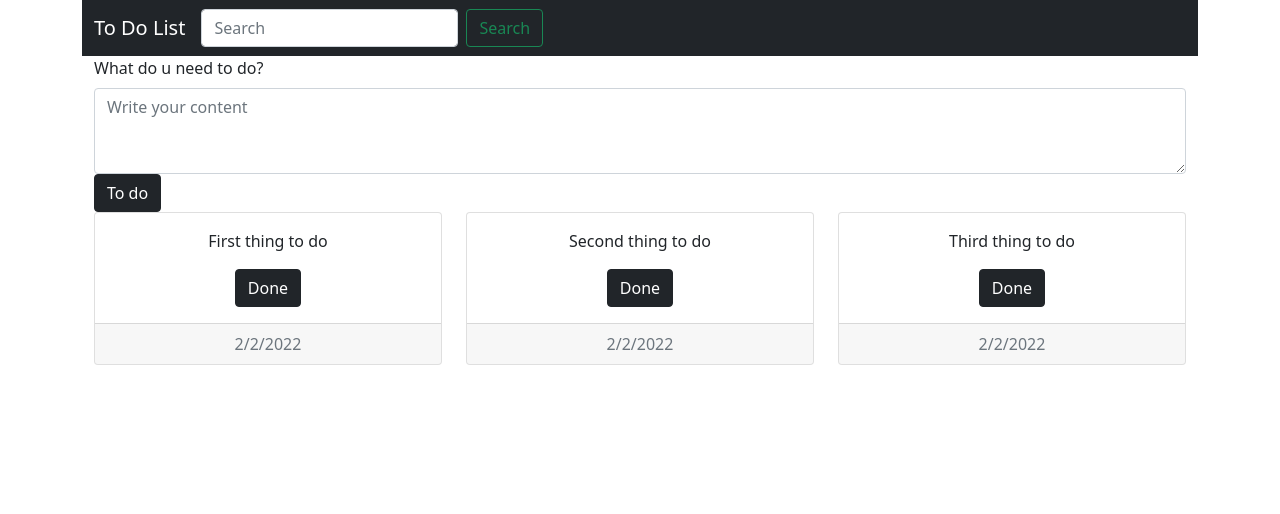
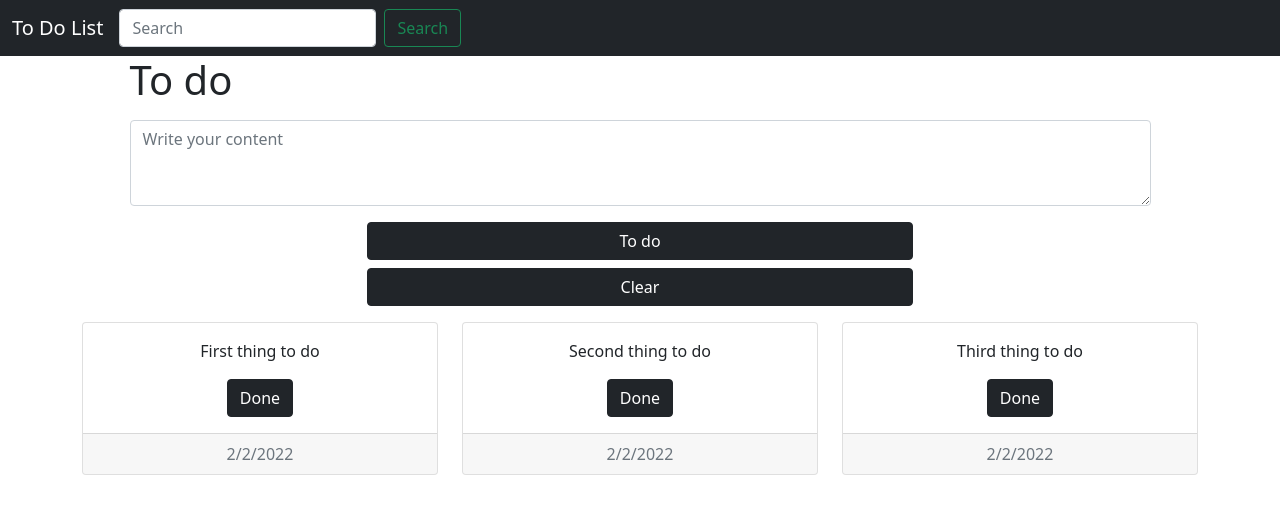
Before and after one commit to Sufien/To-do-list, a React (Create React App) app: page / in a window 1280 px wide. Shown: the top 514 px of the page. Built offline with nearby package versions, Linux system fonts and the light colour scheme.

Commit message:
adding the clear button and its function to clear the form

```diff
--- a/package.json
+++ b/package.json
@@ -16,7 +16,7 @@
   "scripts": {
     "predeploy": "npm run build",
     "deploy": "gh-pages -d build",
-    "start": "FAST_REFRESH=false react-scripts start",
+    "start": "react-scripts start",
     "build": "react-scripts build",
     "test": "react-scripts test",
     "eject": "react-scripts eject"
--- a/src/App.js
+++ b/src/App.js
@@ -7,7 +7,7 @@ const text = ["First thing to do", "Second thing to do", "Third thing to do"];
 function App() {
   return (
 
-    <div class="container">
+    <div>
       <Navbar />
       <ContentManager data={text}/>
     </div>
--- a/src/components/ContentManager.jsx
+++ b/src/components/ContentManager.jsx
@@ -21,11 +21,13 @@ function ContentManager(props) {
 
 
     return (
-        <div>
-            <Form handleSubmit={addContent}/>
-            <Card data={text} handleDelete={deleteContent}/>
+        <div class="container">
+            <div class="row justify-content-center gy-3">
+                <Form handleSubmit={addContent}/>
+                <Card data={text} handleDelete={deleteContent}/>
+            </div>
         </div>
-     );
+        );
 }
 
 export default ContentManager;
--- a/src/components/Form.jsx
+++ b/src/components/Form.jsx
@@ -19,22 +19,18 @@ function Form(props) {
 
 
     return (
-        <form onSubmit={handleSubmit}>
-            <div class="container-fluid">
-                <div class="row justify-content-center">
-                        <div class="col">
-                            <label for="exampleFormControlTextarea1" class="form-label">What do u need to do?</label>
+                <form onSubmit={handleSubmit}>
+                    <div class="row justify-content-center gy-3">
+                        <div class="col-11">
+                            <label for="exampleFormControlTextarea1" class="form-label"><h1>To do</h1></label>
                             <textarea class="form-control" id="exampleFormControlTextarea1" rows="3" placeholder="Write your content" onChange={handleChange}></textarea>
                         </div>
+                        <div class="d-grid gap-2 col-6 mx-auto">
+                            <button class="btn btn-dark" type="submit">To do</button>
+                            <button class="btn btn-dark" type="reset">Clear</button>
+                        </div>
                     </div>
-                <div class="row-12 justify-content-center">
-                    <div class="col-8">
-                        <button type="submit" class="btn btn-dark">To do</button>
-                    </div>
-
-                </div>
-            </div>
-        </form>
+                </form>
    );
 }
 
```
